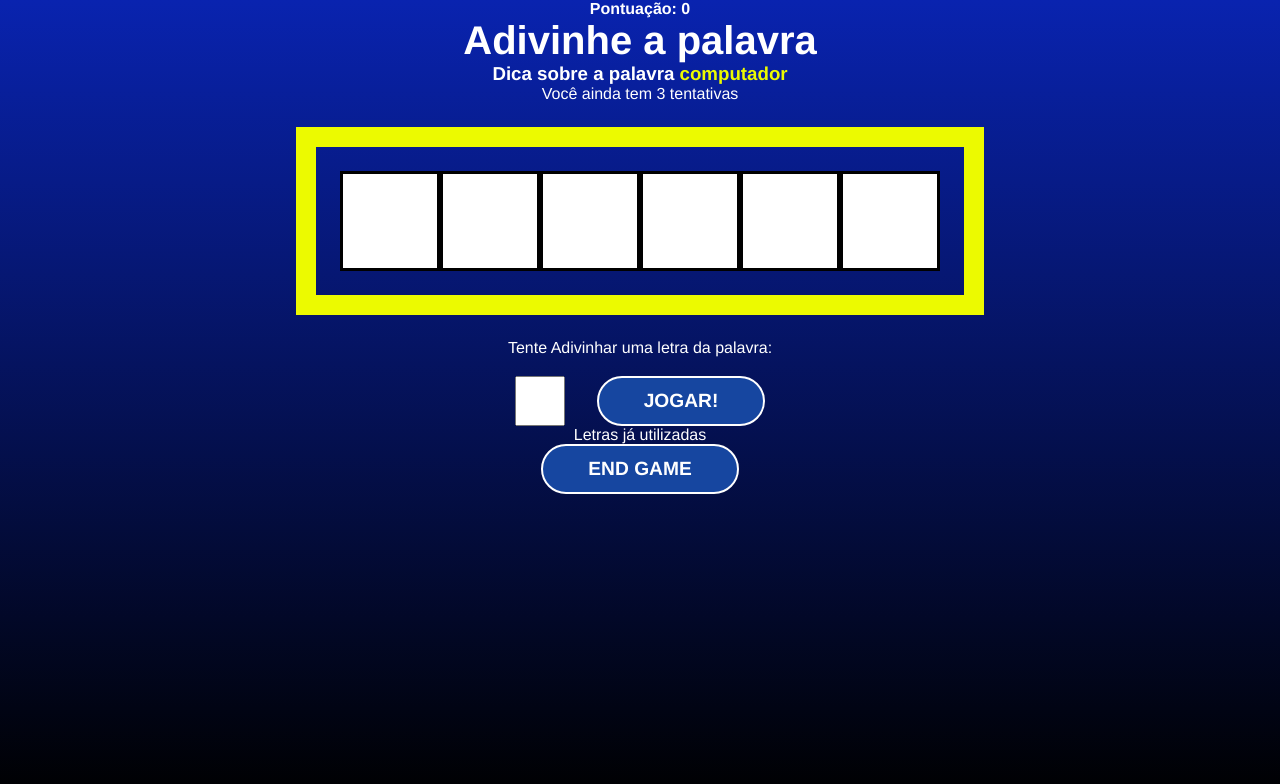
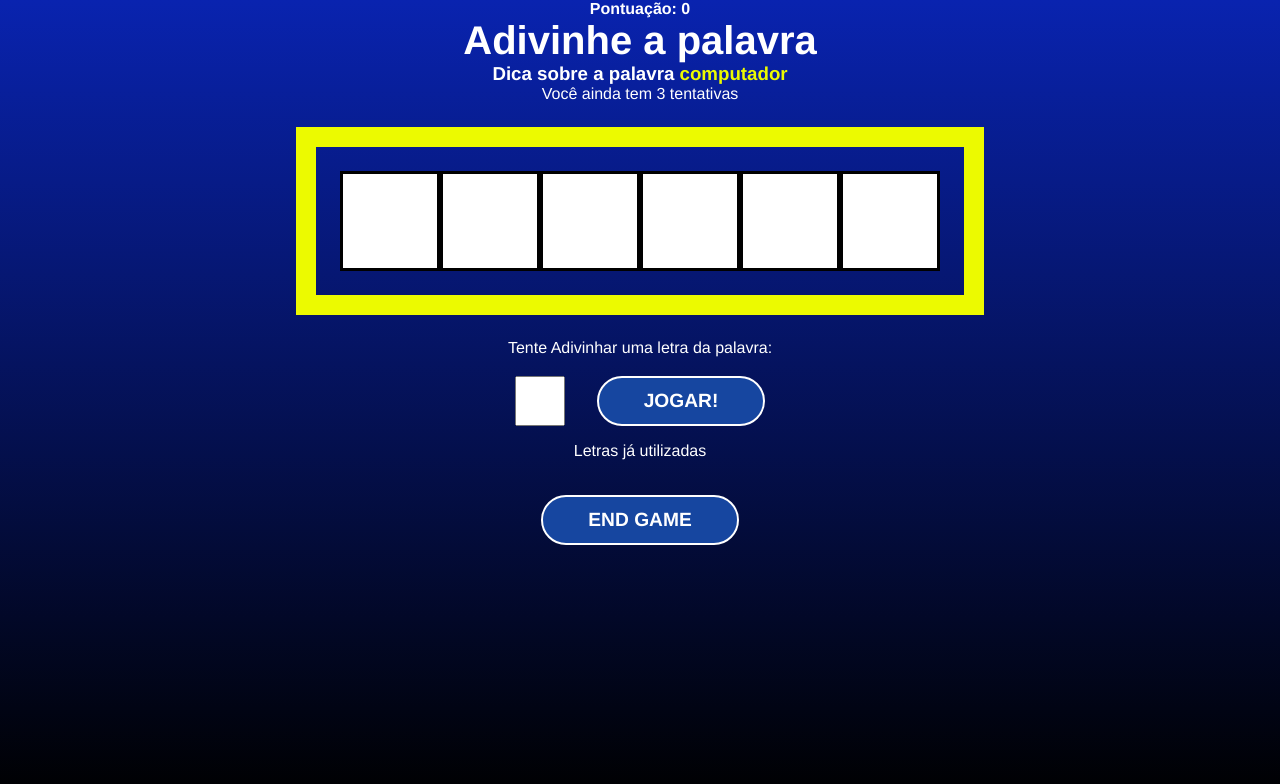
Before and after one commit to mariocarvalho-2205/React-Aulas, a React (Create React App) app in the folder Projetos/01_secret_word/: page / in a window 1280 px wide. Both pictures are taken after a click on the button "START GAME". Shown: the top 784 px of the page. Built offline with nearby package versions, Linux system fonts and the light colour scheme.

Commit message:
section wrondletters resolved

```diff
--- a/Projetos/01_secret_word/src/App.js
+++ b/Projetos/01_secret_word/src/App.js
@@ -71,7 +71,6 @@ function App() {
       guessedLetters.includes(normalizedLetter) ||
       wrongLetters.includes(normalizedLetter)
     ) {
-      console.log(normalizedLetter + ' if app normalized')
       return;
     }
 
@@ -83,8 +82,8 @@ function App() {
 
 
     } else {
-      setWrongLetters((actualGuessedLetters) => [
-        ...actualGuessedLetters,
+      setWrongLetters((actualWrongLetters) => [
+        ...actualWrongLetters,
         normalizedLetter,
       ]);
     }
--- a/Projetos/01_secret_word/src/components/Game/index.jsx
+++ b/Projetos/01_secret_word/src/components/Game/index.jsx
@@ -61,12 +61,12 @@ const Game = ({
           <Button value="Jogar!" />
         </form>
       </S.LetterContainer>
-      <div className="wrongLettersContainer">
+      <S.WrongContainer>
         <p>Letras já utilizadas</p>
         {wrongLetters.map((letter, i) => (
           <span key={i}>{letter}</span>
         ))}
-      </div>
+      </S.WrongContainer>
       <Button startGame={startGame} value={value} />
     </S.Game>
   );
--- a/Projetos/01_secret_word/src/components/Game/styles.js
+++ b/Projetos/01_secret_word/src/components/Game/styles.js
@@ -58,3 +58,11 @@ export const LetterContainer = styled.div`
         color: #000;
     }
 `;
+
+export const WrongContainer = styled.div`
+    margin: 1em;
+
+    p {
+        margin-bottom: 1.2em;
+    }
+`;
```
